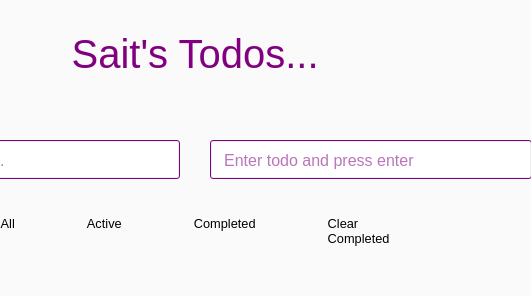
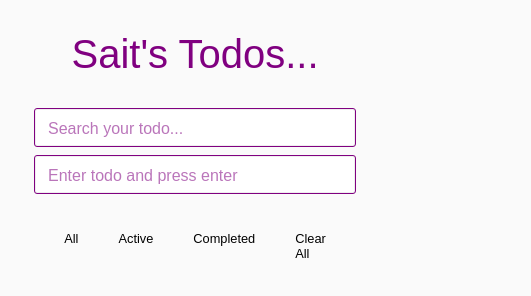
Before and after one commit to codersait/To-Do-App, a plain HTML site: page index.html in a window 390 px wide. Shown: the whole page, 531 px wide, since content can reach past the window. Drawn offline with Linux system fonts and the light colour scheme.

Commit message:
responsive added

```diff
--- a/index.html
+++ b/index.html
@@ -14,7 +14,7 @@
     <div class="container">
       <div class="form-container">
         <div class="search">
-          <input type="text" placeholder="search your todo..." />
+          <input type="text" placeholder="Search your todo..." />
         </div>
         <form>
           <input name="todoInput" type="text" placeholder="Enter todo and press enter" />
@@ -24,7 +24,7 @@
         <span class="all">All</span>
         <span class="active">Active</span>
         <span class="completed">Completed</span>
-        <span class="clear">Clear Completed</span>
+        <span class="clear">Clear All</span>
       </div>
       <div class="todos-container">
         <ul class="todos">
--- a/style.css
+++ b/style.css
@@ -83,6 +83,10 @@ ul {
 
 .delete {
   cursor: pointer;
+  transition: all 0.3s ease-in-out;
+}
+.delete:hover {
+  transform: rotate(90deg);
 }
 .hide {
   display: none;
@@ -110,3 +114,20 @@ span:hover {
   background: purple;
   color: white;
 }
+
+@media screen and (max-width: 500px) {
+  .form-container {
+    flex-direction: column;
+    align-items: center;
+    gap: 10px;
+  }
+  .container {
+    margin-top: 0;
+  }
+  .todo {
+    width: 80vw;
+  }
+  .footer {
+    gap: 1rem;
+  }
+}
```
